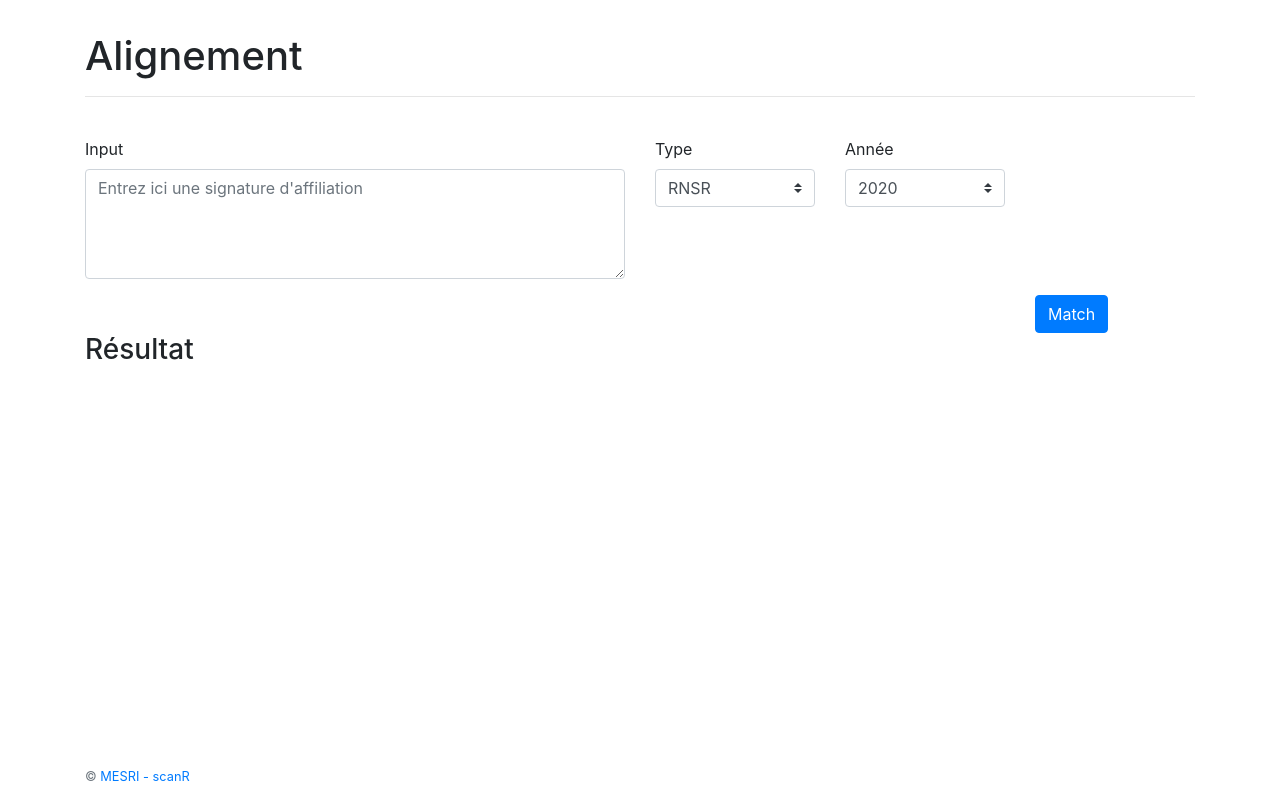
After one commit to dataesr/affiliation-matcher, a Flask app: template project/client/templates/home.html in a window 1280 px wide. The commit adds this page. Run offline with Flask 2, Linux system fonts and the light colour scheme; the template is opened without the code that fills it, so the values that code supplies are empty; parts of the project's set-up code (start-up, migrations or seed data) failed here and were passed over; some libraries are stand-ins or nearby versions.

Commit message:
[#5][clean] Clean files

```diff
--- a/project/client/static/main.css
+++ b/project/client/static/main.css
@@ -1,13 +1,13 @@
-/* custom css */
-
 html {
   position: relative;
   min-height: 100%;
 }
+
 body {
   padding-top: 2rem;
   margin-bottom: 60px;
 }
+
 .footer {
   position: absolute;
   bottom: 0;
--- a/project/client/static/main.js
+++ b/project/client/static/main.js
@@ -1,30 +1,21 @@
-// custom javascript
-
-$( document ).ready(() => {
-  console.log('Sanity Check!');
-});
-
-$('.btn').on('click', function() {
-    $("#logs").html("... en cours ...");
+$('.submit').on('click', function() {
+    $('#logs').html('... en cours ...');
     input_json = {
 	    type: $('#input_type option:selected').val(),
 	    year: $('#input_year option:selected').val(),
 	    query: $('#input_query').val(),
     }
-
-  console.log('ttt', input_json);
     $.ajax({
         url: '/match_api',
         data: JSON.stringify(input_json),
-    contentType: "application/json; charset=utf-8",
-    dataType: "json",
+        contentType: 'application/json; charset=utf-8',
+        dataType: 'json',
         method: 'POST'
     })
-  .done((res) => {
-    console.log('new', res.logs);
-    $("#logs").html(res.logs);
+    .done(res => {
+        $('#logs').html(res.logs);
     })
-  .fail((err) => {
+    .fail(err => {
         console.log(err)
     });
 });
--- a/project/client/templates/_base.html
+++ b/project/client/templates/_base.html
@@ -1,35 +1,33 @@
 <!DOCTYPE html>
 <html>
-
     <head>
         <meta charset="utf-8">
-    <title>Alignement automatique{% block title %}{% endblock %}</title>
-    <!-- meta -->
+        <title>Alignement</title>
         <meta name="description" content="">
         <meta name="author" content="">
         <meta name="viewport" content="width=device-width,initial-scale=1">
-    <!-- styles -->
         <link rel="stylesheet" href="//maxcdn.bootstrapcdn.com/bootstrap/4.0.0/css/bootstrap.min.css">
         <link href="{{url_for('static', filename='main.css')}}" rel="stylesheet" media="screen">
         {% block css %}{% endblock %}
     </head>
-
     <body>
-
         <div class="container">
-      <!-- child template -->
             {% block content %}{% endblock %}
         </div>
-
-    {% include 'footer.html' %}
-
-    <!-- scripts -->
+        <footer class="footer">
+            <div class="container">
+                <small>
+                    <span class="text-muted">
+                        ©
+                        <a href="http://scanr.enseignementsup-recherche.gouv.fr/" target="_blank">MESRI - scanR</a>
+                    </span>
+                </small>
+            </div>
+        </footer>
         <script src="//code.jquery.com/jquery-3.2.1.min.js"></script>
         <script src="//cdnjs.cloudflare.com/ajax/libs/popper.js/1.12.9/umd/popper.min.js"></script>
         <script src="//maxcdn.bootstrapcdn.com/bootstrap/4.0.0/js/bootstrap.min.js"></script>
         <script src="{{url_for('static', filename='main.js')}}" type="text/javascript"></script>
         {% block js %}{% endblock %}
-
     </body>
-
 </html>
--- a/project/client/templates/footer.html
+++ /dev/null
@@ -1,5 +0,0 @@
-<footer class="footer">
-  <div class="container">
-    <small><span class="text-muted">© <a href="http://scanr.enseignementsup-recherche.gouv.fr/">MESRI - scanR</a></span></small>
-  </div>
-</footer>
--- /dev/null
+++ b/project/client/templates/home.html
@@ -0,0 +1,59 @@
+{% extends "_base.html" %}
+
+{% block content %}
+
+<div class="starter-template">
+    <h1>Alignement</h1>
+    <hr>
+    <br>
+    <div>
+        <div class="row">
+            <div class="col-md-6">
+                <div class="form-group">
+                    <label for="input_query">Input</label>
+                    <textarea id="input_query" type="text" name="query" class="form-control" rows="4"
+                              placeholder="Entrez ici une signature d'affiliation" required="required"
+                              data-error="A query is required"></textarea>
+                    <div class="help-block with-errors"></div>
+                </div>
+            </div>
+            <div class="col-md-2">
+                <label for="input_type">Type</label>
+                <select id="input_type" class="browser-default custom-select">
+                    <option value="rnsr">RNSR</option>
+                    <option value="finess">Finess</option>
+                    <option value="grid" disabled>grid.ac</option>
+                    <option value="ror" disabled>RoR</option>
+                    <option value="country">Country</option>
+                </select>
+            </div>
+
+            <div class="col-md-2">
+                <label for="input_year">Année</label>
+                <select id="input_year" class="browser-default custom-select">
+                    <option value="2020">2020</option>
+                    <option value="2019">2019</option>
+                    <option value="2018">2018</option>
+                    <option value="2017">2017</option>
+                    <option value="2016">2016</option>
+                    <option value="2015">2015</option>
+                    <option value="2014">2014</option>
+                    <option value="2013">2013</option>
+                    <option value="2012">2012</option>
+                    <option value="2011">2011</option>
+                </select>
+            </div>
+        </div>
+        <div class="row">
+            <div class="col-md-2 offset-md-10">
+                <button class="btn btn-primary submit">Match</button>
+            </div>
+        </div>
+
+    </div>
+</div>
+<div id="logs">
+    <h3>Résultat</h3>
+</div>
+
+{% endblock %}
--- a/project/server/main/views.py
+++ b/project/server/main/views.py
@@ -9,7 +9,7 @@ main_blueprint = Blueprint("main", __name__,)
 
 @main_blueprint.route("/", methods=["GET"])
 def home():
-    return render_template("main/rnsr.html")
+    return render_template("home.html")
 
 @main_blueprint.route("/init", methods=["GET"])
 def run_task_init_rnsr():
```
Also changed, not shown: project/client/templates/main/home.html (deleted, +0 -36 lines), project/client/templates/main/rnsr.html (deleted, +0 -64 lines), tests/server/main/match_country_test.py (+2 -1 lines). Lines whose indentation alone changed are shown as unchanged.
